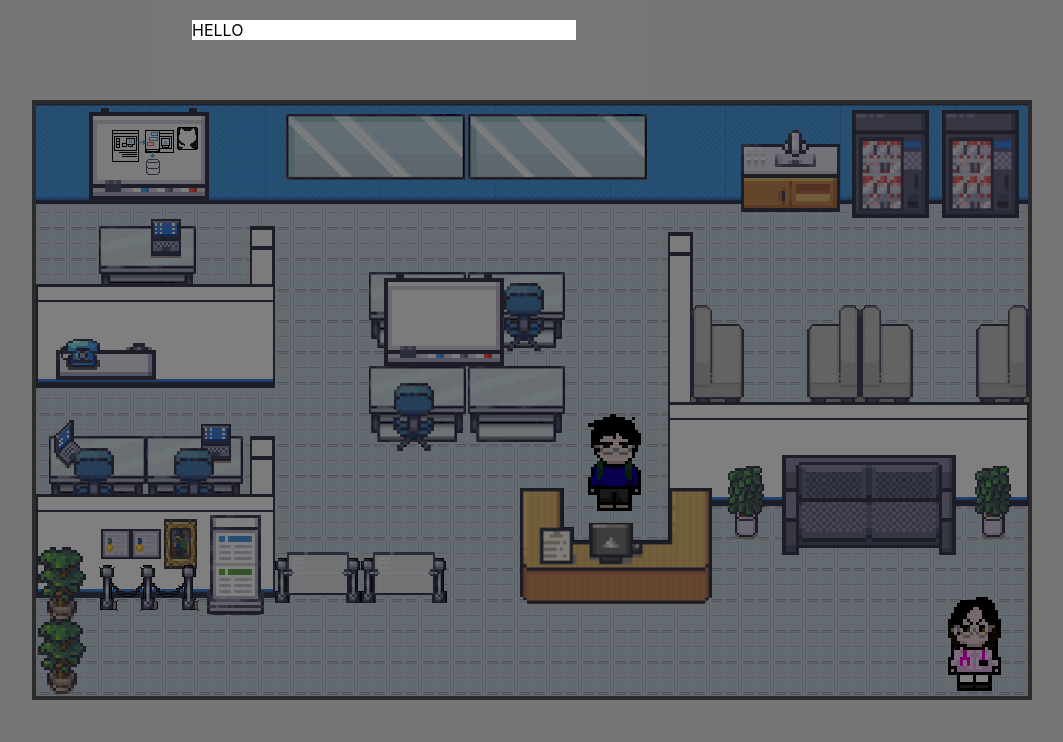
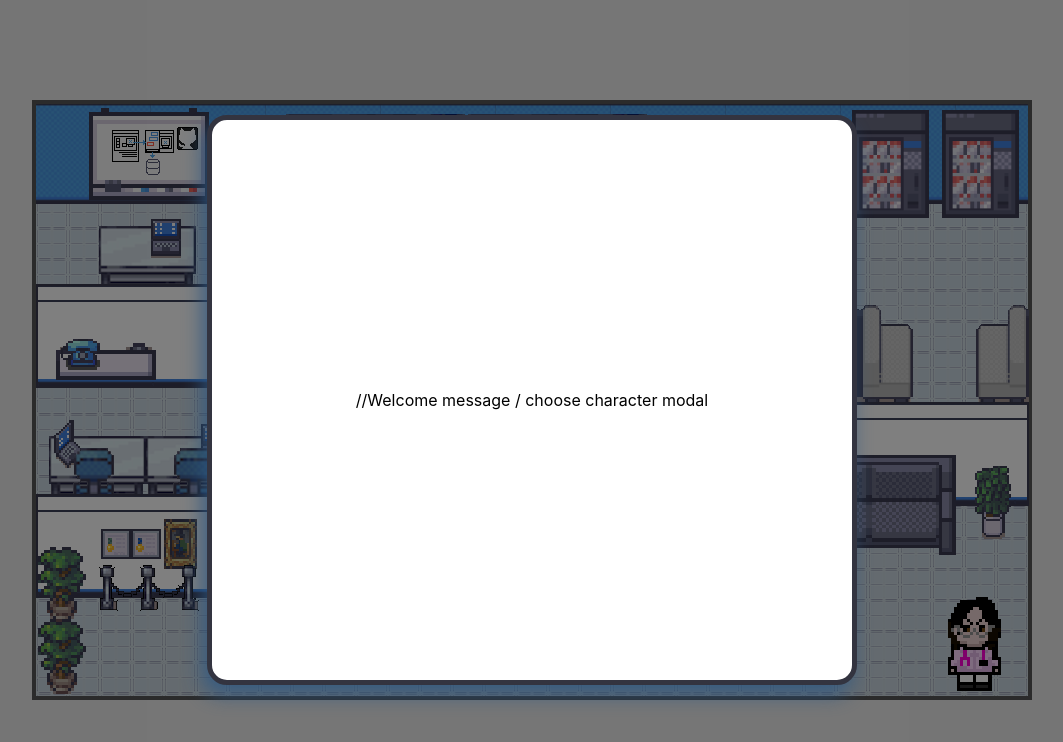
Before and after one commit to jiroquijano/jiro-portfolio, a React (Create React App) app: page /office in a window 1280 px wide. Shown: the top 742 px of the page, without its empty margins (108-1171 px from the left). Built offline with nearby package versions, Linux system fonts and the light colour scheme.

Commit message:
Refactor page context

```diff
--- a/src/components/Office/Character.jsx
+++ b/src/components/Office/Character.jsx
@@ -4,7 +4,7 @@ import useKeyPress from '../../hooks/useKeyPress';
 import useKeyRelease from '../../hooks/useKeyRelease';
 import OfficeHitMapContext from '../../context/OfficeHitMapContext';
 import OfficeBoundaryContext from '../../context/OfficeBoundaryContext';
-import OfficeDrawerContext from '../../context/OfficeDrawerContext';
+import OfficePageContext from '../../context/OfficePageContext';
 
 const STEP = 10;
 const SPRITE_STEP_MAX = 3;
@@ -43,7 +43,7 @@ const Character = ({canvas, sprite, posX, posY, isControlled, selectCharacter})
 
     const {hitMap} = useContext(OfficeHitMapContext);
     const {boundaries} = useContext(OfficeBoundaryContext);
-    const {dispatch} = useContext(OfficeDrawerContext);
+    const {drawerDispatch} = useContext(OfficePageContext);
 
     const [isPopperOpen, setPopperOpen] = useState(false);
     const classes = useStyles({positionX, positionY, step, direction, sprite});
@@ -84,8 +84,8 @@ const Character = ({canvas, sprite, posX, posY, isControlled, selectCharacter})
     useEffect(()=> {
         console.log('Character is in: ', characterLocation);
         const isCharacterInRoom = ['projects', 'contacts', 'history'].includes(characterLocation);
-        dispatch({type: `${isCharacterInRoom ? 'OPEN_DRAWER' : 'CLOSE_DRAWER'}`, room: characterLocation});
-    },[characterLocation, dispatch])
+        drawerDispatch({type: `${isCharacterInRoom ? 'OPEN_DRAWER' : 'CLOSE_DRAWER'}`, room: characterLocation});
+    },[characterLocation, drawerDispatch])
 
     useKeyPress(handleKeyPress);
     useKeyRelease(()=>{
--- a/src/components/Office/OfficePage.jsx
+++ b/src/components/Office/OfficePage.jsx
@@ -1,9 +1,9 @@
 import React, {useReducer, useState} from 'react';
 import OfficeCanvas from './OfficeCanvas'
-import {Grid, makeStyles, Drawer, Modal} from '@material-ui/core';
+import {Grid, makeStyles, Drawer, Modal, useMediaQuery} from '@material-ui/core';
 import { Fade } from '@material-ui/core';
 import drawerStateReducer from '../../reducers/drawerStateReducer';
-import OfficeDrawerContext from '../../context/OfficeDrawerContext';
+import OfficePageContext from '../../context/OfficePageContext';
 
 const useStyles = makeStyles({
     root: {
@@ -28,27 +28,37 @@ const useStyles = makeStyles({
     content: {
         background: 'white'
     },
-    officePageModalContent: {
-        position: 'absolute',
-        top: '20px',
-        left: '300px',
-        width: '30vw',
+    officePageModalContentContainer: (props) => ({
+        width: props.isMobileScreen ? '90vw' : '50vw',
+        height: '70vh',
         background: 'white',
-        outline: 'none'
+        outline: 'none',
+        borderRadius: '20px',
+        boxShadow: '-5px 10px 20px #2d5884d1',
+        display: 'flex',
+        alignItems: 'center',
+        justifyContent: 'center',
+        border: '5px solid #333440'
+    }),
+    modal: {
+        display:'flex',
+        alignItems:'center',
+        justifyContent:'center'
     }
 })
 
 const OfficePage = () => {
-    const classes = useStyles();
-    const [drawerState, dispatch] = useReducer(drawerStateReducer, {open: false})
+    const [drawerState, drawerDispatch] = useReducer(drawerStateReducer, {open: false})
     const [modalOpen, setModalOpen] = useState(true)
+    const isMobileScreen = useMediaQuery('(max-width:768px)')
+    const classes = useStyles({isMobileScreen});
 
     const Content = <div className={classes.content}>{drawerState.room}</div>;
 
     return (
         <div className={classes.root}>
             <Fade in={true} timeout={500}>
-                <OfficeDrawerContext.Provider value={{drawerState, dispatch}}>
+                <OfficePageContext.Provider value={{drawerState, drawerDispatch}}>
                     <Grid container direction='column' alignContent='center' alignItems='stretch'>
                         <Grid container item direction='row' alignItems='center' justify='center'>
                             <Grid item>
@@ -59,23 +69,20 @@ const OfficePage = () => {
                             {/* Instructions go here */}
                         </Grid>
                     </Grid>
-                </OfficeDrawerContext.Provider>
+                </OfficePageContext.Provider>
             </Fade>
             <Drawer open={drawerState.open} variant='persistent' anchor='right' classes={{ paper: classes.transparentPaper }}/>
             <Drawer open={drawerState.open} variant='persistent' anchor='right' classes={{ paper: classes.paperContainer }}>
                 <div children={Content}/>
             </Drawer>
-
             <Modal
                 open={modalOpen}
                 aria-labelledby="simple-modal-title"
                 aria-describedby="simple-modal-description"
+                className={classes.modal}
             >
-                <div
-                    className={classes.officePageModalContent}
-                    onClick = {()=>setModalOpen(!modalOpen)}
-                >
-                    HELLO
+                <div className={classes.officePageModalContentContainer} onClick = {()=>setModalOpen(!modalOpen)}>
+                    //Welcome message / choose character modal
                 </div>
             </Modal>
 
--- a/src/context/OfficeDrawerContext.js
+++ /dev/null
@@ -1,5 +0,0 @@
-import React from 'react';
-
-const OfficeDrawerContext = React.createContext();
-
-export default OfficeDrawerContext;
--- /dev/null
+++ b/src/context/OfficePageContext.js
@@ -0,0 +1,5 @@
+import React from 'react';
+
+const OfficePageContext = React.createContext();
+
+export default OfficePageContext;
```
